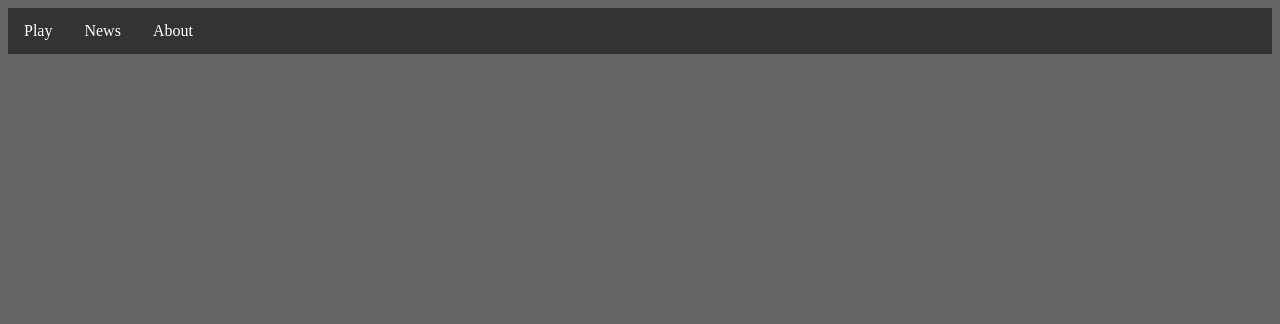
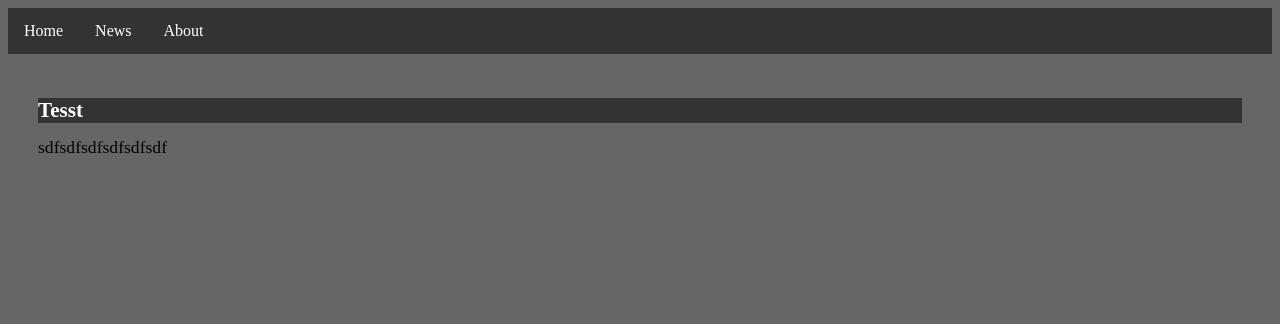
Before and after one commit to JeffDowns/GameSitePrototype, a PHP site: page /pages/index.php in a window 1280 px wide. Shown: the top 324 px of the page. Run offline with PHP 8.4, Linux system fonts and the light colour scheme.

Commit message:
Style Changes

```diff
--- a/css/style.css
+++ b/css/style.css
@@ -44,3 +44,15 @@ canvas {
     overflow: hidden;
 
 }
+
+.homeContent{
+    margin: 10px;
+    border-radius: 5px;
+    padding: 20px;
+    font-size: 110%;
+}
+.homeContent h1{
+    font-size: 120%;
+    color: white;
+    background-color: #333;
+}
--- a/pages/game.php
+++ b/pages/game.php
@@ -1,5 +1,5 @@
    <?php
-include "../templates/header.php";
+include "../templates/gameHeader.php";
 ?>
    <canvas id="graphics" width="1200" height="800"></canvas>
    <audio id="themeMusic" src="../game/assets/audio/theme.mp3"></audio>
--- a/pages/index.php
+++ b/pages/index.php
@@ -1,7 +1,17 @@
 <?php
 include "../templates/header.php";
 ?>
-
+      <div class="homeContent">
+      <h1>Tesst</h1>sdfsdfsdfsdfsdfsdf
+      <br>
+      <br>
+      <br>
+      <br>
+      <br>
+      <br>
+      <br>
+      <br>
+      </div>
 <?php
 include "../templates/footer.php";
 ?>
--- a/templates/gameHeader.php
+++ b/templates/gameHeader.php
@@ -4,7 +4,7 @@
     </head>
       <body onkeydown="keyDown(event)" onkeyup="keyUp(event)">
             <ul>
-                    <li><a href="../pages/index.php">Play</a></li>
+                    <li><a href="../pages/index.php">Home</a></li>
                     <li><a href="../pages/news.php">News</a></li>
                     <li><a href="../pages/about.php">About</a></li>
             </ul>
--- a/templates/header.php
+++ b/templates/header.php
@@ -4,7 +4,7 @@
     </head>
       <body>
             <ul>
-                    <li><a href="../pages/index.php">Play</a></li>
+                    <li><a href="../pages/index.php">Home</a></li>
                     <li><a href="../pages/news.php">News</a></li>
                     <li><a href="../pages/about.php">About</a></li>
             </ul>
```
